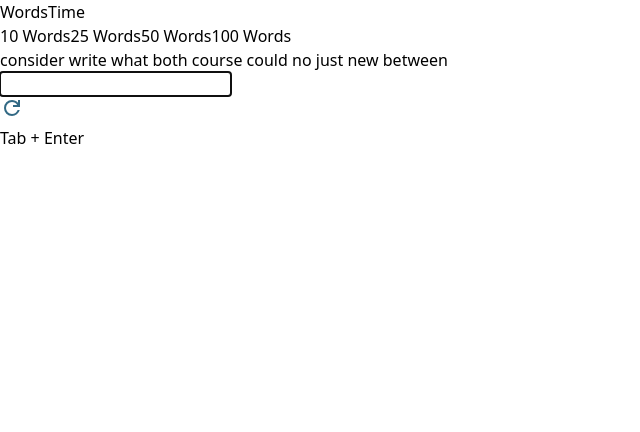
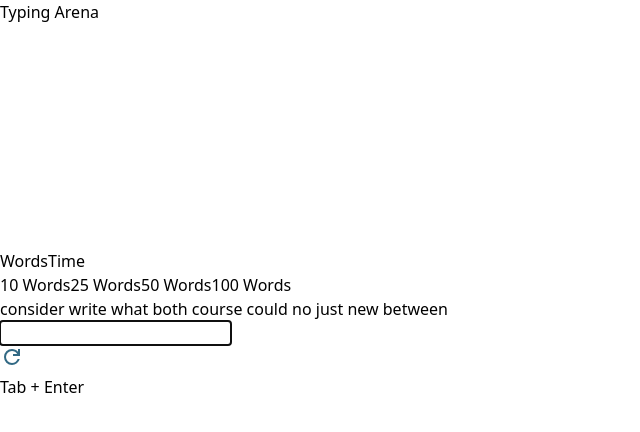
Before and after one commit to KGandhi90/Type-Arena, a React (Vite) app: page / in a window 1280 px wide. Shown: the top 432 px of the page, without its empty margins (0-640 px from the left). Built offline with nearby package versions, Linux system fonts and the light colour scheme.

Commit message:
Navbar Added

```diff
--- a/src/App.jsx
+++ b/src/App.jsx
@@ -1,6 +1,7 @@
 import { useState } from "react";
 import Result from "./assets/components/Result";
 import Header from "./assets/components/Header"
+import Navbar from "./assets/components/Navbar";
 
 function App() {
 
@@ -16,6 +17,7 @@ function App() {
 
   return (
     <>
+      <Navbar />
       {!isTestComplete && <Header />}
       <Result onTestComplete={handleTestCompletion} onTestReset={handleTestReset} showResult={isTestComplete} />
     </>
--- /dev/null
+++ b/src/assets/components/Navbar.jsx
@@ -0,0 +1,15 @@
+const Navbar = () => {
+    return(
+        <div className="flex
+         items-center ml-[1rem] mt-[1rem]">
+            <div className="text-[#e5f7ef] text-[2rem]">
+                <h1>Typing Arena</h1>
+            </div>
+            <div className="h-[30px] w-[30px]">
+                <a href="https://www.github.com/KGandhi90" target="_blank"><img src="/github-logo.png" alt="GitHub Logo" /></a>
+            </div>
+        </div>
+    )
+}
+
+export default Navbar;
```
